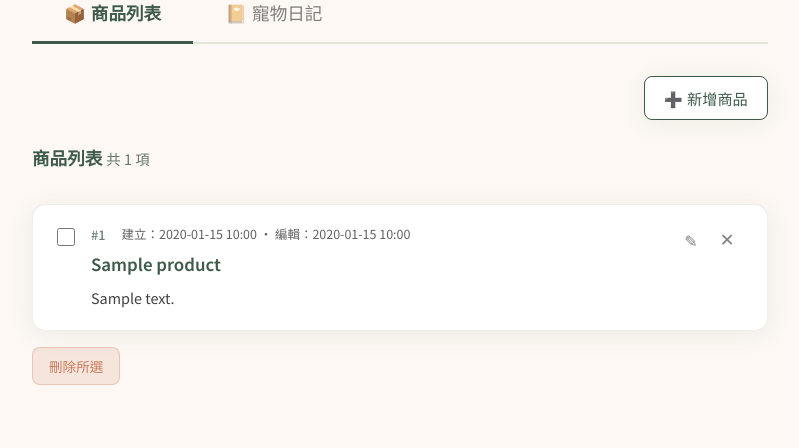
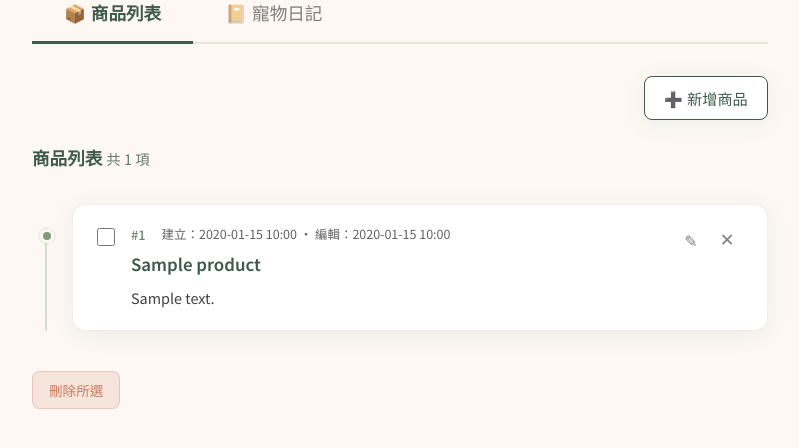
Before and after one commit to UnaChou/pet-adorable-life, a Flask app: template templates/organize.html in a window 1280 px wide. Shown: the part 231-679 px from the top of the page, without its empty margins (240-1039 px from the left). Run offline with Flask 3, Linux system fonts and the light colour scheme; the template is opened without the code that fills it: most values are stand-ins (such as "Sample title", 1, 10 or a date in 2020); grey boxes marked "Sample" are stand-in pictures.

Commit message:
timeline style

```diff
--- a/static/css/style.css
+++ b/static/css/style.css
@@ -754,6 +754,48 @@ body {
     margin-top: 1rem;
 }
 
+/* Timeline specific styles */
+.timeline-list {
+    position: relative;
+    padding-left: 2.5rem;
+}
+
+.timeline-list::before {
+    content: '';
+    position: absolute;
+    left: 0.8rem;
+    top: 1.5rem;
+    bottom: 1.5rem;
+    width: 2px;
+    background: rgba(125, 155, 118, 0.3);
+    border-radius: 2px;
+}
+
+.timeline-item {
+    position: relative;
+    margin-bottom: 1.5rem;
+}
+
+.timeline-dot {
+    position: absolute;
+    left: -2.05rem;
+    top: 1.5rem;
+    width: 14px;
+    height: 14px;
+    background: var(--sage);
+    border: 3px solid var(--cream);
+    border-radius: 50%;
+    z-index: 1;
+    box-shadow: 0 0 0 2px rgba(125, 155, 118, 0.1);
+}
+
+.timeline-item:hover .timeline-dot {
+    background: var(--terracotta);
+    border-color: var(--cream);
+    transform: scale(1.2);
+    transition: all 0.3s ease;
+}
+
 .product-cards {
     display: flex;
     flex-direction: column;
--- a/templates/organize.html
+++ b/templates/organize.html
@@ -51,18 +51,22 @@
                 </div>
 
                 {% if products %}
-                <form action="{{ url_for('organize_remove_batch') }}" method="post" id="batch-form" onsubmit="return confirmBatchDelete(this);">
-                    <div class="product-cards">
+                <form action="{{ url_for('organize_remove_batch') }}" method="post" id="batch-form"
+                    onsubmit="return confirmBatchDelete(this);">
+                    <div class="product-cards timeline-list">
                         {% for product in products %}
-                        <article class="product-card">
+                        <article class="product-card timeline-item">
+                            <div class="timeline-dot"></div>
                             <label class="product-checkbox">
-                                <input type="checkbox" name="product_ids" value="{{ product.id }}" class="product-id-checkbox">
+                                <input type="checkbox" name="product_ids" value="{{ product.id }}"
+                                    class="product-id-checkbox">
                             </label>
                             <div class="product-card-body">
                                 <div class="product-meta">
                                     <span class="product-id">#{{ product.id }}</span>
                                     <span class="product-dates">
-                                        建立：{{ product.created_at.strftime('%Y-%m-%d %H:%M') if product.created_at else '-' }}
+                                        建立：{{ product.created_at.strftime('%Y-%m-%d %H:%M') if product.created_at else
+                                        '-' }}
                                         {% if product.updated_at %}
                                         · 編輯：{{ product.updated_at.strftime('%Y-%m-%d %H:%M') }}
                                         {% endif %}
@@ -72,8 +76,10 @@
                                 <div class="product-summary">{{ product.summary|replace('\n', '<br>')|safe }}</div>
                             </div>
                             <div class="product-card-actions">
-                                <a href="{{ url_for('organize_edit', product_id=product.id) }}" class="btn-edit" title="編輯">✎</a>
-                                <button type="submit" form="single-del-{{ product.id }}" class="btn-remove" title="移除此項">✕</button>
+                                <a href="{{ url_for('organize_edit', product_id=product.id) }}" class="btn-edit"
+                                    title="編輯">✎</a>
+                                <button type="submit" form="single-del-{{ product.id }}" class="btn-remove"
+                                    title="移除此項">✕</button>
                             </div>
                         </article>
                         {% endfor %}
@@ -83,7 +89,8 @@
                     </div>
                 </form>
                 {% for product in products %}
-                <form id="single-del-{{ product.id }}" action="{{ url_for('organize_remove', product_id=product.id) }}" method="post" class="hidden-form" onsubmit="return confirm('確定要刪除此商品嗎？');">
+                <form id="single-del-{{ product.id }}" action="{{ url_for('organize_remove', product_id=product.id) }}"
+                    method="post" class="hidden-form" onsubmit="return confirm('確定要刪除此商品嗎？');">
                 </form>
                 {% endfor %}
                 {% else %}
@@ -98,13 +105,15 @@
         <div class="tab-content" id="diaries-tab">
             <section class="diary-list">
                 {% if diaries %}
-                <form action="{{ url_for('diary_remove_batch') }}" method="post" id="diary-batch-form" onsubmit="return confirmDiaryBatchDelete(this);">
+                <form action="{{ url_for('diary_remove_batch') }}" method="post" id="diary-batch-form"
+                    onsubmit="return confirmDiaryBatchDelete(this);">
                     <div class="list-header">
                         <h2>日記列表 <span class="count">共 {{ diaries|length }} 則</span></h2>
                     </div>
-                    <div class="diary-cards">
+                    <div class="diary-cards timeline-list">
                         {% for d in diaries %}
-                        <article class="diary-card">
+                        <article class="diary-card timeline-item">
+                            <div class="timeline-dot"></div>
                             <label class="diary-checkbox">
                                 <input type="checkbox" name="diary_ids" value="{{ d.id }}" class="diary-id-checkbox">
                             </label>
@@ -132,7 +141,8 @@
                                 {% endif %}
                             </div>
                             <div class="diary-card-actions">
-                                <button type="submit" form="organize-diary-single-del-{{ d.id }}" class="btn-remove" title="移除此項">✕</button>
+                                <button type="submit" form="organize-diary-single-del-{{ d.id }}" class="btn-remove"
+                                    title="移除此項">✕</button>
                             </div>
                         </article>
                         {% endfor %}
@@ -142,7 +152,8 @@
                     </div>
                 </form>
                 {% for d in diaries %}
-                <form id="organize-diary-single-del-{{ d.id }}" action="{{ url_for('diary_remove_batch') }}" method="post" class="hidden-form" onsubmit="return confirm('確定要刪除此日記嗎？');">
+                <form id="organize-diary-single-del-{{ d.id }}" action="{{ url_for('diary_remove_batch') }}"
+                    method="post" class="hidden-form" onsubmit="return confirm('確定要刪除此日記嗎？');">
                     <input type="hidden" name="diary_ids" value="{{ d.id }}">
                 </form>
                 {% endfor %}
@@ -160,7 +171,7 @@
     </div>
 </main>
 <script>
-(function() {
+    (function () {
         // Tabs functionality
         const tabBtns = document.querySelectorAll('.tab-btn');
         const tabContents = document.querySelectorAll('.tab-content');
@@ -211,19 +222,19 @@
         var selectAll = document.getElementById('select-all');
         var checkboxes = document.querySelectorAll('.product-id-checkbox');
         if (selectAll && checkboxes.length) {
-        selectAll.addEventListener('change', function() {
-            checkboxes.forEach(function(cb) { cb.checked = selectAll.checked; });
+            selectAll.addEventListener('change', function () {
+                checkboxes.forEach(function (cb) { cb.checked = selectAll.checked; });
             });
-        checkboxes.forEach(function(cb) {
-            cb.addEventListener('change', function() {
-                var allChecked = Array.from(checkboxes).every(function(c) { return c.checked; });
-                var someChecked = Array.from(checkboxes).some(function(c) { return c.checked; });
+            checkboxes.forEach(function (cb) {
+                cb.addEventListener('change', function () {
+                    var allChecked = Array.from(checkboxes).every(function (c) { return c.checked; });
+                    var someChecked = Array.from(checkboxes).some(function (c) { return c.checked; });
                     selectAll.checked = allChecked;
                     selectAll.indeterminate = someChecked && !allChecked;
                 });
             });
         }
-    window.confirmBatchDelete = function(form) {
+        window.confirmBatchDelete = function (form) {
             var checked = form.querySelectorAll('input[name="product_ids"]:checked');
             if (checked.length === 0) {
                 alert('請先勾選要刪除的商品');
@@ -232,7 +243,7 @@
             return confirm('確定要刪除所選的 ' + checked.length + ' 項商品嗎？');
         };
 
-    window.confirmDiaryBatchDelete = function(form) {
+        window.confirmDiaryBatchDelete = function (form) {
             var checked = form.querySelectorAll('input[name="diary_ids"]:checked');
             if (checked.length === 0) {
                 alert('請先勾選要刪除的日記');
```
Lines whose indentation alone changed are shown as unchanged.
